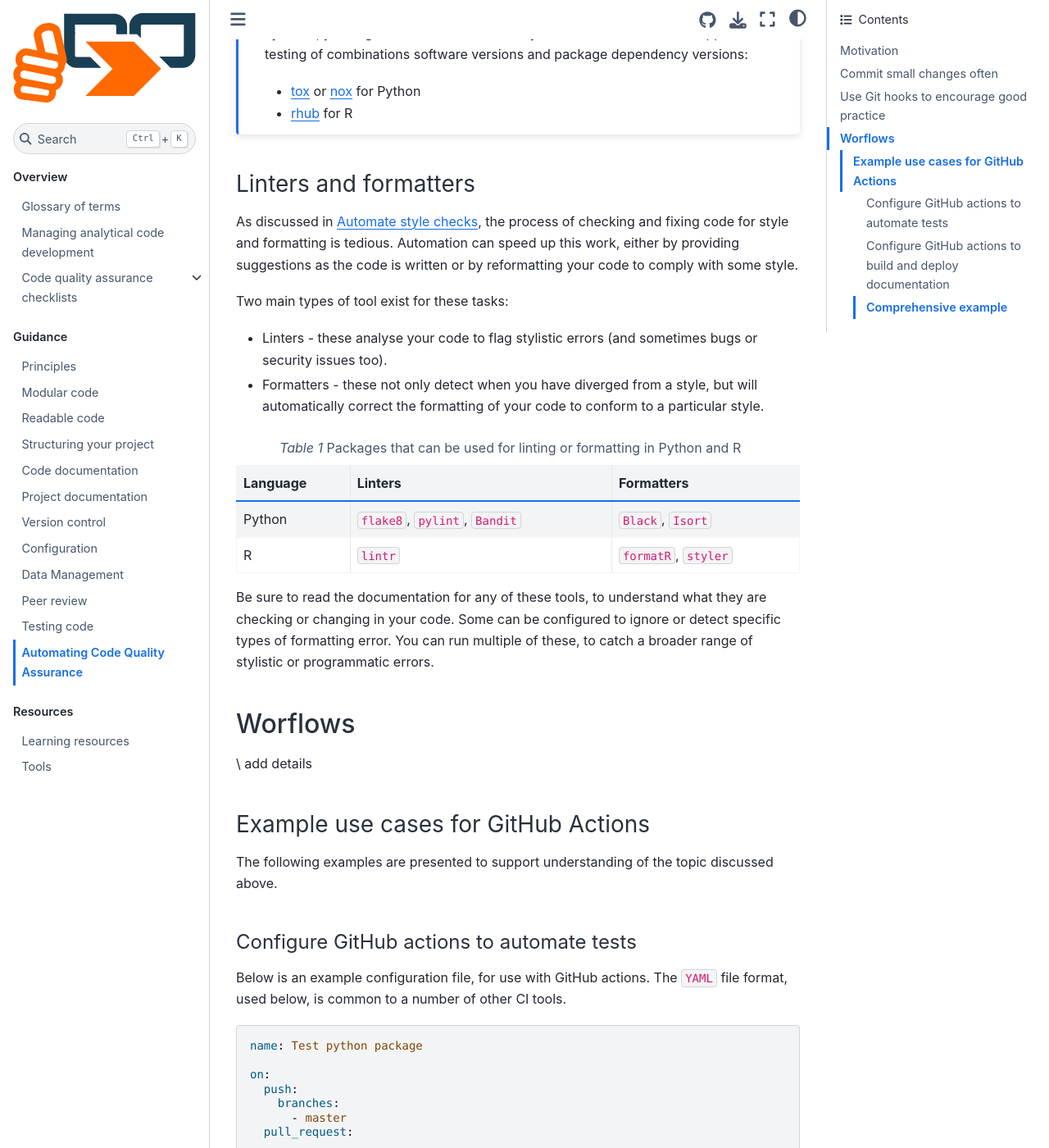
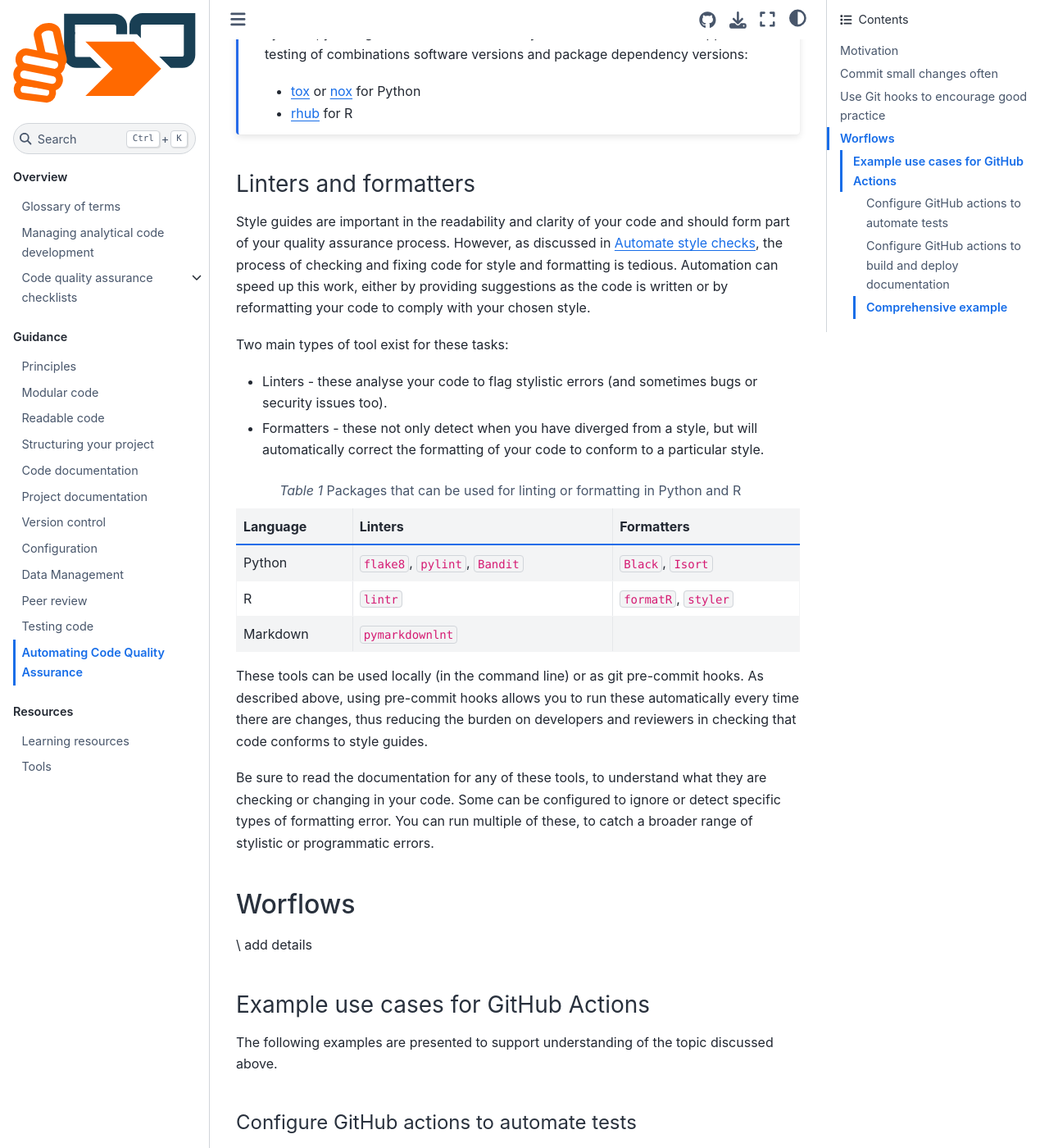
Before and after one commit to best-practice-and-impact/qa-of-code-guidance, a Jupyter Book: the page built from book/continuous_integration.md, in a window 1280 px wide and 1400 px high, scrolled down 1353 px. Shown: the whole window at 82% size. Built offline with Jupyter Book 1.0.4 settings and Sphinx 7.4.7 and the Sphinx Book theme 1.1.4, drawn with Linux system fonts in a browser that asks for light colours.

Commit message:
update linter section

````diff
--- a/book/continuous_integration.md
+++ b/book/continuous_integration.md
@@ -51,7 +51,9 @@ If your code is likely to be run on a range of software versions or operating sy
 (linters-formatters)=
 ### Linters and formatters
 
-As discussed in [](automate-style-checks), the process of checking and fixing code for style and formatting is tedious. Automation can speed up this work, either by providing suggestions as the code is written or by reformatting your code to comply with some style.
+Style guides are important in the readability and clarity of your code and should form part of your quality assurance process.
+However, as discussed in [](automate-style-checks), the process of checking and fixing code for style and formatting is tedious.
+Automation can speed up this work, either by providing suggestions as the code is written or by reformatting your code to comply with your chosen style.
 
 Two main types of tool exist for these tasks:
 
@@ -71,9 +73,18 @@ Two main types of tool exist for these tasks:
 * - R
   - `lintr`
   - `formatR`, `styler`
+* - Markdown
+  - `pymarkdownlnt`
+  -
 ```
 
-Be sure to read the documentation for any of these tools, to understand what they are checking or changing in your code. Some can be configured to ignore or detect specific types of formatting error. You can run multiple of these, to catch a broader range of stylistic or programmatic errors.
+These tools can be used locally (in the command line) or as git pre-commit hooks.
+As described above, using pre-commit hooks allows you to run these automatically every time there are changes,
+thus reducing the burden on developers and reviewers in checking that code conforms to style guides.
+
+Be sure to read the documentation for any of these tools, to understand what they are checking or changing in your code.
+Some can be configured to ignore or detect specific types of formatting error.
+You can run multiple of these, to catch a broader range of stylistic or programmatic errors.
 
 ## Worflows
 
````
